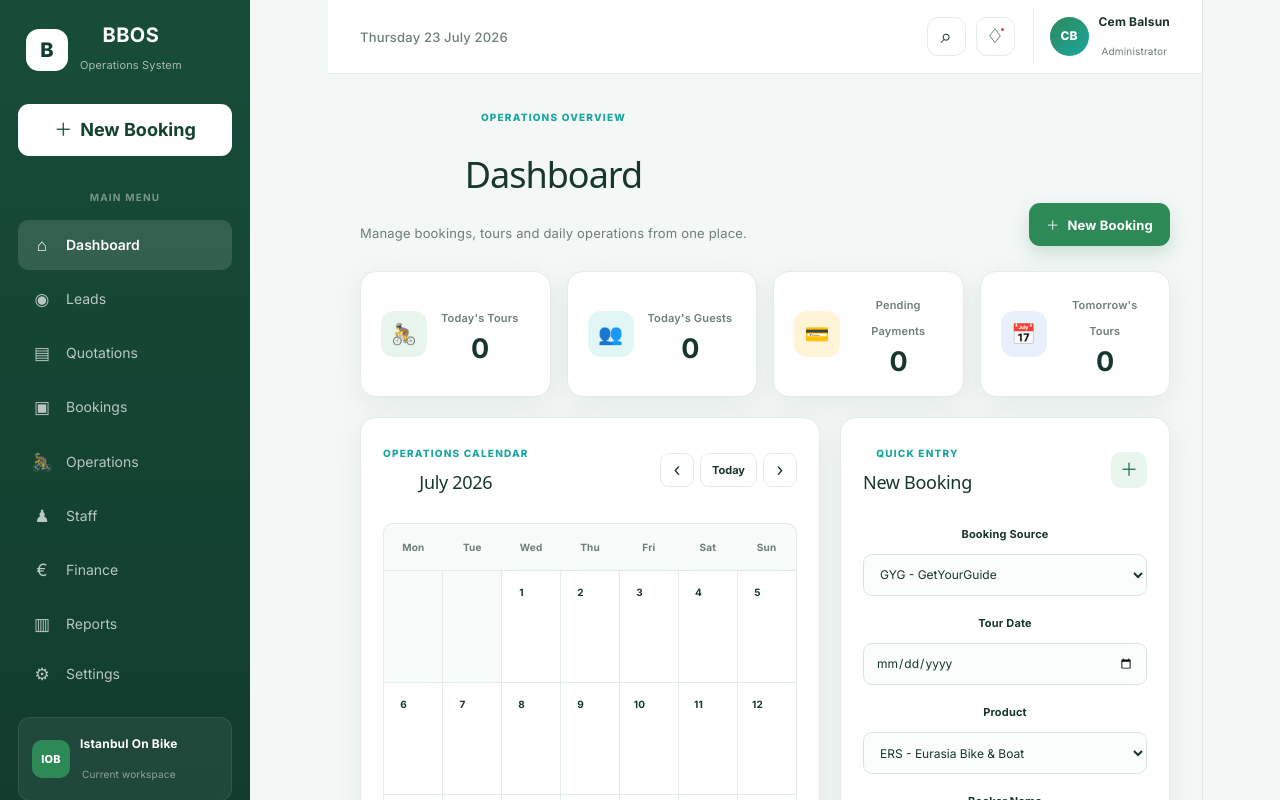
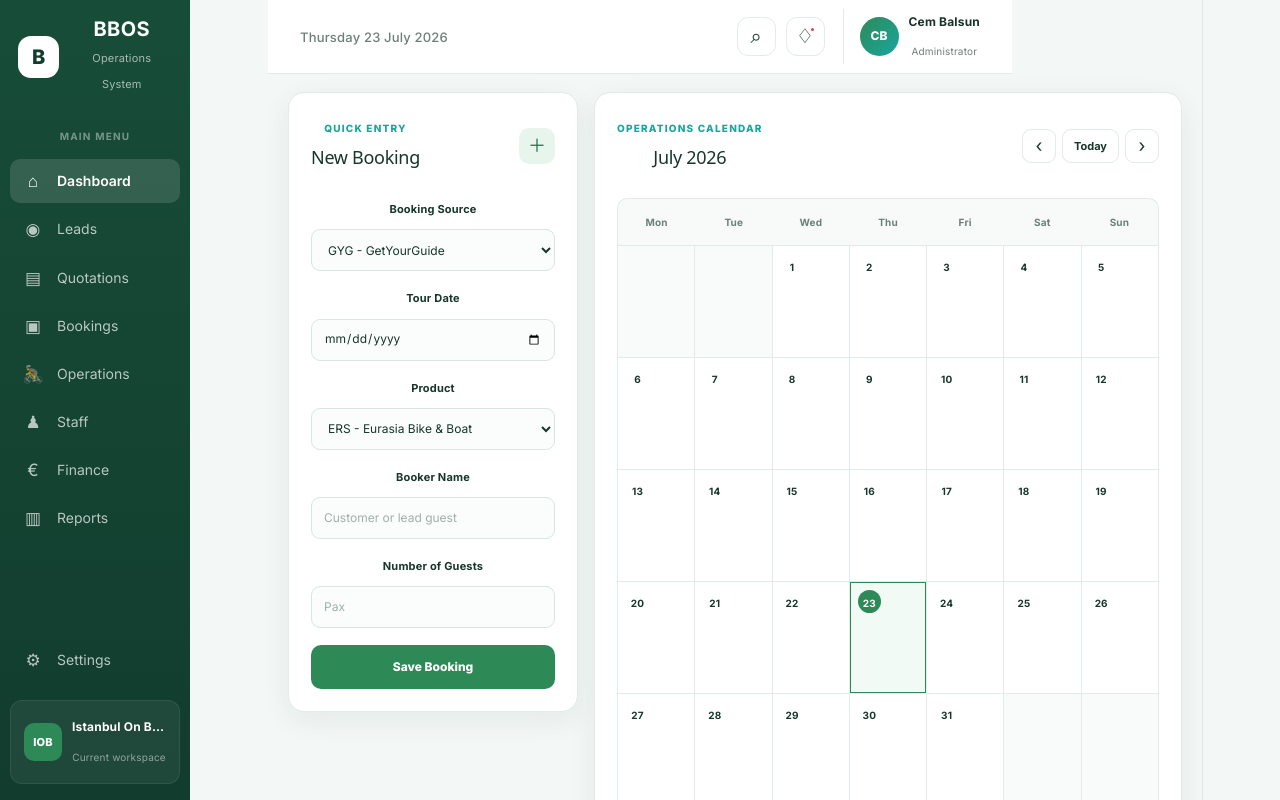
Before and after one commit to cembalsun/iob-operations, a React app in the folder frontend/: page / in a window 1280 px wide. Shown: the top 800 px of the page. Built offline with nearby package versions, Linux system fonts and the light colour scheme; the HTML template or start-up script is replaced by a standard one.

Commit message:
Sprint 5 - Dashboard operations workspace

```diff
--- a/frontend/src/App.css
+++ b/frontend/src/App.css
@@ -1183,4 +1183,88 @@ button {
   .calendar-operation strong {
     font-size: 7px;
   }
+}/* =========================================================
+   DASHBOARD V2 - WORKSPACE LAYOUT
+   ========================================================= */
+
+@media (min-width: 1025px) {
+  .main-sidebar {
+    width: 190px;
+    padding: 16px 10px;
+  }
+
+  .main-shell {
+    margin-left: 190px;
+    width: calc(100% - 190px);
+  }
+
+  .topbar {
+    left: 190px;
+    width: calc(100% - 190px);
+  }
+
+  .brand-block {
+    margin-bottom: 18px;
+  }
+
+  .sidebar-navigation {
+    margin-top: 8px;
+  }
+
+  .navigation-item {
+    min-height: 42px;
+    padding: 9px 12px;
+  }
+
+  .dashboard-content {
+    width: 100%;
+    max-width: none;
+    margin: 0;
+    padding: 18px 20px 32px;
+  }
+
+  .dashboard-heading {
+    margin: 0 0 14px;
+  }
+
+  .dashboard-heading h1 {
+    font-size: 28px;
+    margin: 2px 0 2px;
+  }
+
+  .dashboard-heading > div > p:last-child {
+    margin-top: 2px;
+  }
+
+  .eyebrow {
+    margin-bottom: 2px;
+  }
+
+  .operations-workspace {
+    display: grid;
+    grid-template-columns: minmax(290px, 30%) minmax(0, 70%);
+    gap: 16px;
+    width: 100%;
+    align-items: start;
+  }
+
+  .booking-column,
+  .calendar-column {
+    min-width: 0;
+    width: 100%;
+  }
+
+  .booking-form,
+  .calendar-panel {
+    width: 100%;
+  }
+
+  .dashboard-lower-grid {
+    display: grid;
+    grid-template-columns: minmax(290px, 30%) minmax(0, 70%);
+    gap: 16px;
+    width: 100%;
+    margin-top: 16px;
+    align-items: start;
+  }
 }
--- a/frontend/src/App.jsx
+++ b/frontend/src/App.jsx
@@ -121,71 +121,18 @@ function App() {
         <Topbar />
 
         <main className="dashboard-content">
-          <section className="dashboard-heading">
-            <div>
-              <p className="eyebrow">OPERATIONS OVERVIEW</p>
-              <h1>Dashboard</h1>
-              <p>
-                Manage bookings, tours and daily operations from one place.
-              </p>
-            </div>
 
-            <a className="primary-action" href="#new-booking">
-              <span>＋</span>
-              New Booking
-            </a>
-          </section>
-
-          <section className="stats-grid">
-            <article className="stat-card">
-              <div className="stat-icon stat-icon-green">🚴</div>
-
-              <div>
-                <span>Today's Tours</span>
-                <strong>{dashboardStats.todayTours}</strong>
-              </div>
-            </article>
-
-            <article className="stat-card">
-              <div className="stat-icon stat-icon-turquoise">👥</div>
-
-              <div>
-                <span>Today's Guests</span>
-                <strong>{dashboardStats.todayGuests}</strong>
-              </div>
-            </article>
-
-            <article className="stat-card">
-              <div className="stat-icon stat-icon-yellow">💳</div>
-
-              <div>
-                <span>Pending Payments</span>
-                <strong>{dashboardStats.pendingPayments}</strong>
-              </div>
-            </article>
-
-            <article className="stat-card">
-              <div className="stat-icon stat-icon-blue">📅</div>
-
-              <div>
-                <span>Tomorrow's Tours</span>
-                <strong>{dashboardStats.tomorrowTours}</strong>
-              </div>
-            </article>
-          </section>
-
-          <section className="dashboard-grid">
-            <div className="dashboard-main-column">
-              <CalendarPanel operations={operations} />
-
-              <OperationsList operations={operations} />
-            </div>
-
-            <aside className="dashboard-side-column">
-              <div id="new-booking">
+          <section className="operations-workspace">
+            <div className="booking-column" id="new-booking">
               <BookingForm onSave={saveBooking} />
             </div>
 
+            <div className="calendar-column">
+              <CalendarPanel operations={operations} />
+            </div>
+          </section>
+
+          <section className="dashboard-lower-grid">
             <section className="panel-card reminders-panel">
               <div className="panel-heading">
                 <div>
@@ -238,7 +185,8 @@ function App() {
                 </article>
               </div>
             </section>
-            </aside>
+
+            <OperationsList operations={operations} />
           </section>
         </main>
 
--- a/frontend/src/components/Sidebar.jsx
+++ b/frontend/src/components/Sidebar.jsx
@@ -20,11 +20,6 @@ function Sidebar() {
           <span>Operations System</span>
         </div>
       </div>
-
-      <button className="sidebar-booking-button" type="button">
-        <span>＋</span>
-        New Booking
-      </button>
 
       <nav className="sidebar-navigation">
         <p className="navigation-label">MAIN MENU</p>
```
Lines whose indentation alone changed are shown as unchanged.
